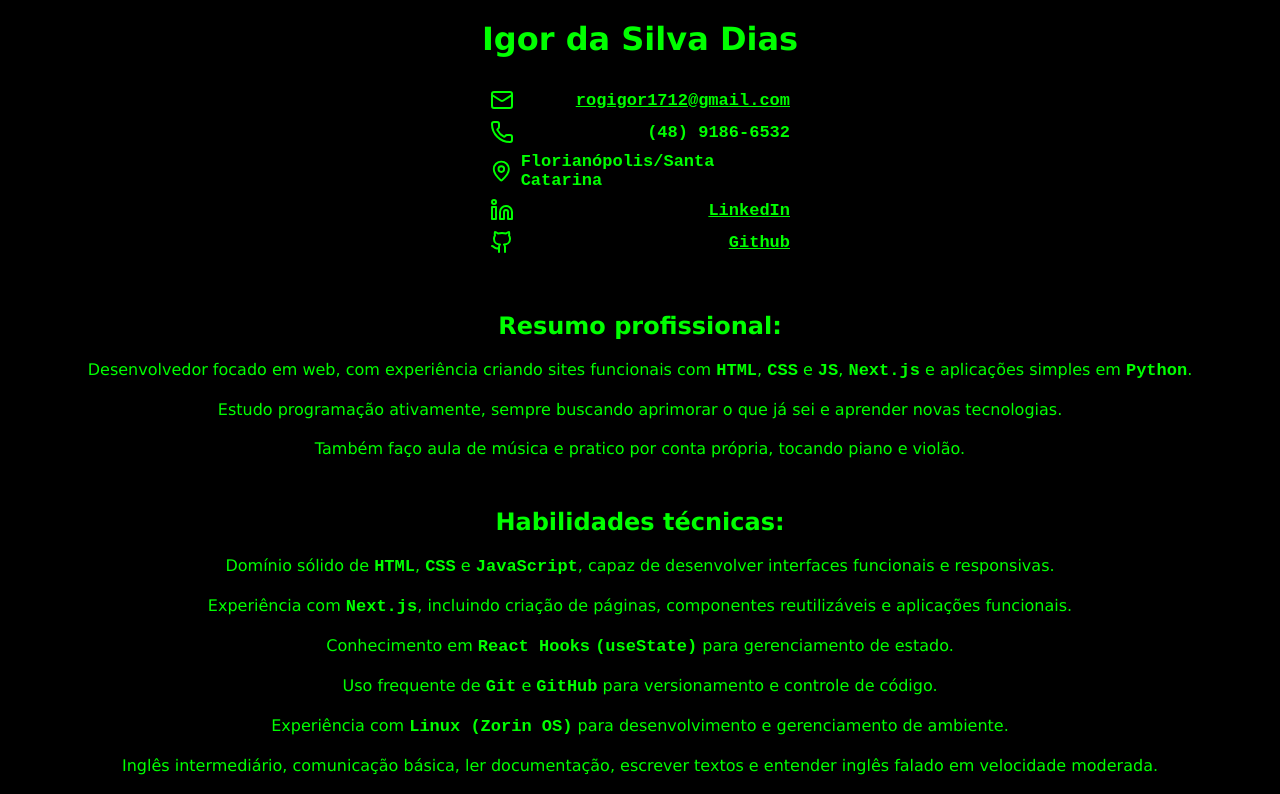
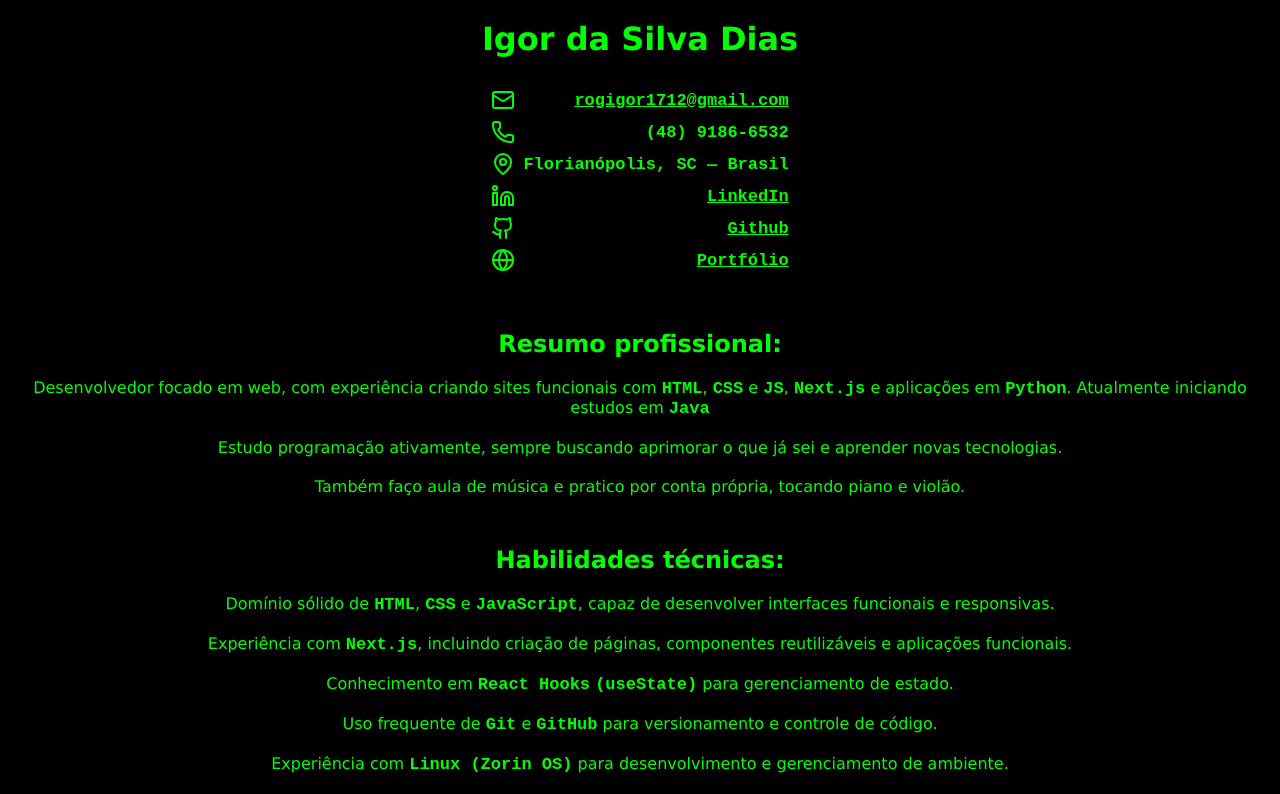
Before and after one commit to Igor-Dias-2010/curriculo, a Next.js app: page / in a window 1280 px wide. Shown: the top 794 px of the page. Built offline with nearby package versions, Linux system fonts and the light colour scheme.

Commit message:
ajustei país, adicionei java

```diff
--- a/app/contato.jsx
+++ b/app/contato.jsx
@@ -1,5 +1,5 @@
 'use client'
-import { Mail, Phone, MapPin, MapPinCheck, Linkedin, Github } from 'lucide-react'
+import { Mail, Phone, MapPin, MapPinCheck, Linkedin, Github, Globe } from 'lucide-react'
 import Link from 'next/link'
 
 export default function Contato() {
@@ -17,7 +17,7 @@ export default function Contato() {
             </div>
             <div className='contact'>
                 <MapPin className='icon' />
-                <span className='code'>Florianópolis/Santa Catarina</span>
+                <span className='code'>Florianópolis, SC — Brasil</span>
             </div>
             <div className='contact'>
                 <Linkedin className='icon' />
@@ -31,6 +31,12 @@ export default function Contato() {
                     <Link href={'https://github.com/Igor-Dias-2010'} target='_blank'>Github</Link>
                 </span>
             </div>
+            <div className='contact'>
+                <Globe className='icon' />
+                <span className='code'>
+                    <Link href={'https://portfolio-sooty-alpha-87lizncs4o.vercel.app/'} target='_blank'>Portfólio</Link>
+                </span>
+            </div>
         </div>
     )
 }
--- a/app/globals.css
+++ b/app/globals.css
@@ -141,3 +141,7 @@ figure {
     border: 1px solid rgb(0, 255, 0);
     border-radius: 8px;
 }
+body::selection{
+    color: rgb(0, 255, 0);
+    background-color: rgb(54, 54, 54);
+}
--- a/app/resumo-profissional.jsx
+++ b/app/resumo-profissional.jsx
@@ -4,7 +4,7 @@ export default function Resumo() {
     return (
         <div className="main">
             <h2>Resumo profissional:</h2>
-            <p>Desenvolvedor focado em web, com experiência criando sites funcionais com <span className="code">HTML</span>, <span className="code">CSS</span> e <span className="code">JS</span>, <span className="code">Next.js</span> e aplicações simples em <span className="code">Python</span>.</p>
+            <p>Desenvolvedor focado em web, com experiência criando sites funcionais com <span className="code">HTML</span>, <span className="code">CSS</span> e <span className="code">JS</span>, <span className="code">Next.js</span> e aplicações em <span className="code">Python</span>. Atualmente iniciando estudos em <span className="code">Java</span></p>
             <p>Estudo programação ativamente, sempre buscando aprimorar o que já sei e aprender novas tecnologias.</p>
             <p>Também faço aula de música e pratico por conta própria, tocando piano e violão.</p>
         </div>
```
